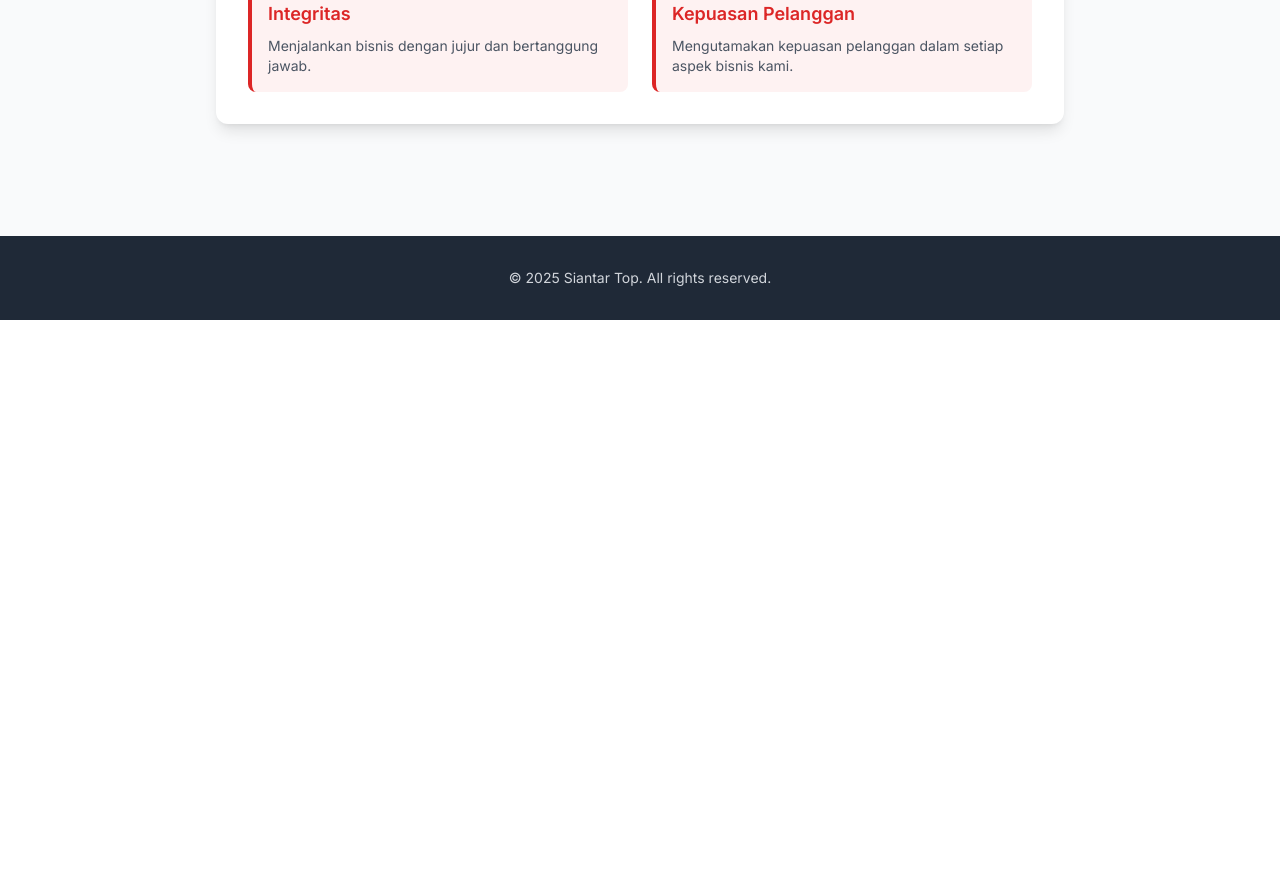
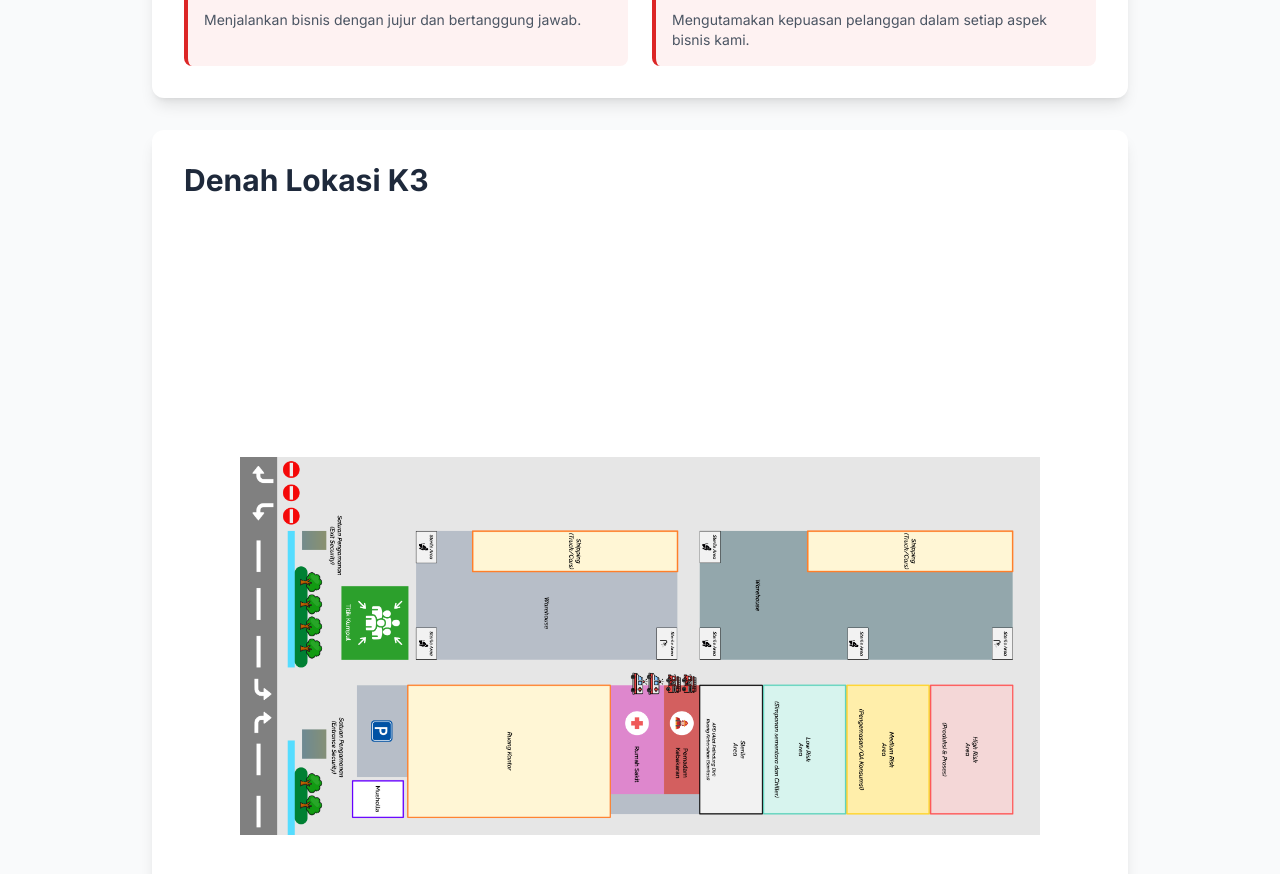
Before and after one commit to farelmaryamlailahajiri/K3, a React (Vite) app: page /about in a window 1280 px wide. Shown: the part 1782-2656 px from the top of the page. Before the commit the page ends 2102 px from the top, so only its background shows below. Built offline with nearby package versions, Linux system fonts and the light colour scheme.

Commit message:
Implement code changes to enhance functionality and improve performance

```diff
--- a/src/components/AboutSection.jsx
+++ b/src/components/AboutSection.jsx
@@ -41,7 +41,7 @@ function AboutSection() {
 
       {/* Konten Detail */}
       <section className="py-16">
-        <div className="container mx-auto px-6 max-w-4xl">
+        <div className="container mx-auto px-6 max-w-5xl">
           {/* IMAGE SLIDER */}
     <div className="mb-8 rounded-xl overflow-hidden shadow-2xl">
       <Swiper
@@ -165,7 +165,7 @@ function AboutSection() {
           </div>
 
           {/* Nilai-Nilai Perusahaan */}
-          <div className="bg-white rounded-xl shadow-lg p-8">
+          <div className="bg-white rounded-xl shadow-lg p-8 mb-8">
             <h2 className="text-3xl font-bold text-slate-800 mb-6">Nilai-Nilai Perusahaan</h2>
             <div className="grid md:grid-cols-2 gap-6">
               <div className="p-4 bg-red-50 rounded-lg border-l-4 border-red-600">
@@ -194,6 +194,24 @@ function AboutSection() {
               </div>
             </div>
           </div>
+
+          {/* Denah Lokasi K3 */}
+          <div className="bg-white rounded-xl shadow-lg p-8 mb-8">
+            <h2 className="text-3xl font-bold text-slate-800 mb-6">Denah Lokasi K3</h2>
+            <div className="flex justify-center items-center py-6">
+              <div className="w-full max-w-2xl">
+                <img
+                  src="/assets/denah.png"
+                  alt="Denah Lokasi K3"
+                  className="w-full h-auto object-contain transform rotate-90"
+                  style={{ maxHeight: '800px' }}
+                />
+              </div>
+            </div>
+            <p className="text-center text-gray-500 text-sm mt-4">
+              Klik atau zoom untuk melihat detail denah lokasi K3
+            </p>
+          </div>
         </div>
       </section>
 
```
Also changed, not shown: public/assets/denah.png (added).
